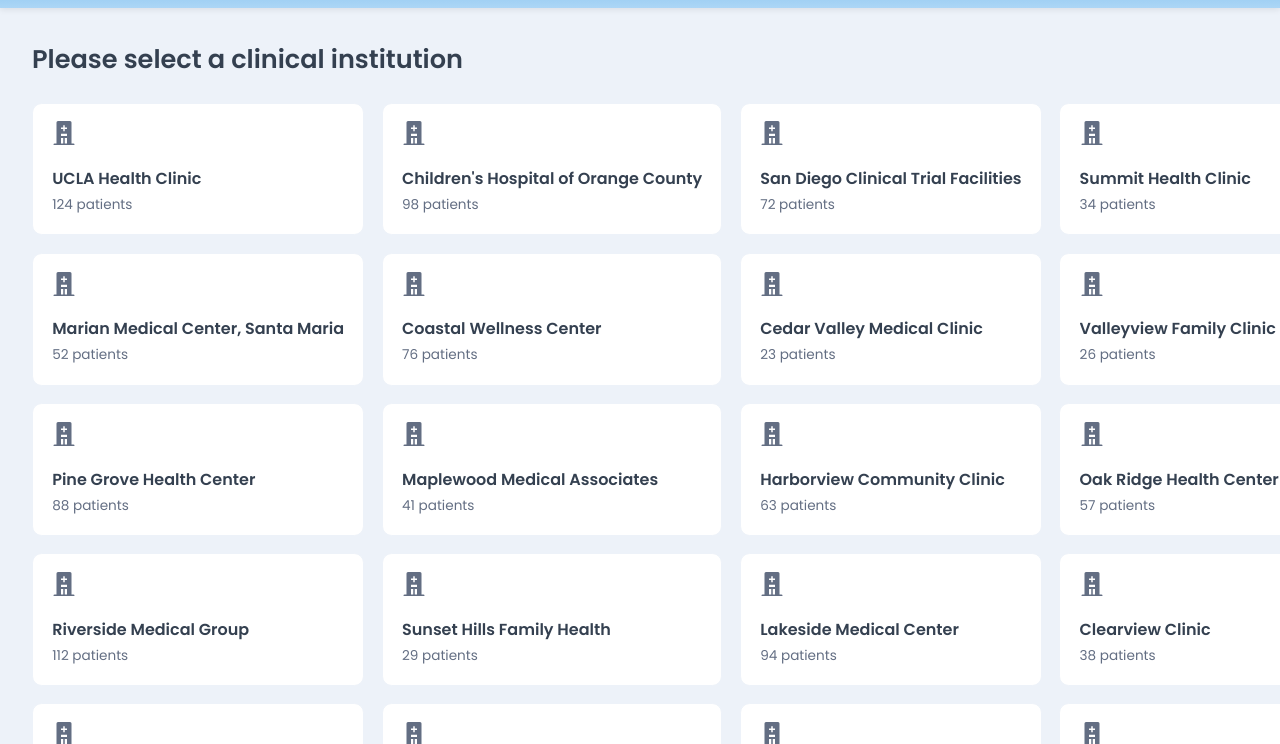
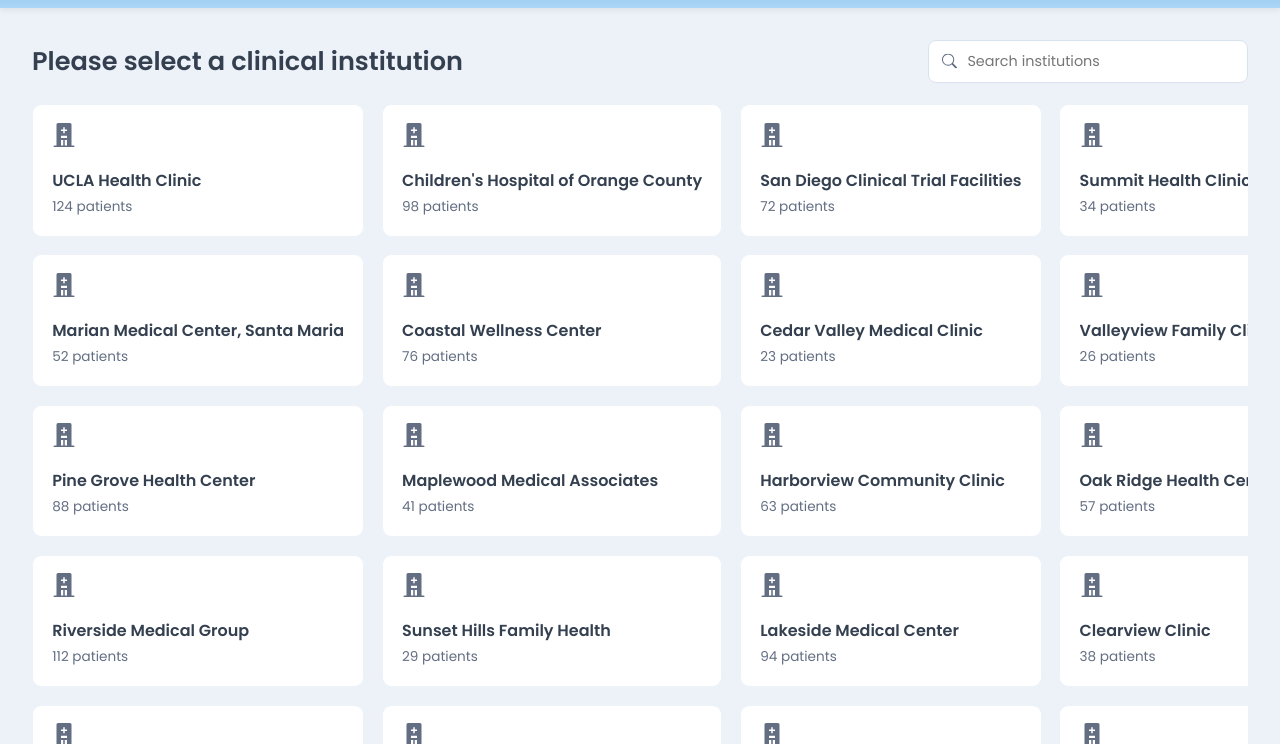
Before and after one commit to FuseLabCreative/LANES-patient-profile, a plain HTML site: page index.html in a window 1280 px wide. Shown: the part 56-800 px from the top of the page. Drawn offline with nearby package versions, Linux system fonts and the light colour scheme.

Commit message:
Institution select: fixed title + search bar, scrollable card grid, live filter
Co-Authored-By: Claude Opus 4.8 <noreply@anthropic.com>
Claude-Session: https://claude.ai/code/session_016EvrEFdodQKctaNWTiERxq

```diff
--- a/index.html
+++ b/index.html
@@ -1150,9 +1150,18 @@ body.flow-locked{ overflow:hidden; }
 .sa-syn-back .svg-ico{ width:12px; height:12px; }
 .sa-syn-back:hover{ background:var(--gray-100); }
 
-/* ---- clinical site grid (select screen) ---- */
-.cs-wrap{ max-width:1440px; margin:0 auto; padding:2rem 2rem 3rem; }
-.cs-title{ font-size:1.6rem; font-weight:600; color:var(--gray-900); margin:0 0 1.5rem; }
+/* ---- clinical institution grid (select screen) ---- */
+#scr-select.portal-screen{ overflow:hidden; }
+#scr-select.portal-screen.active{ display:flex; flex-direction:column; }
+.cs-wrap{ max-width:1440px; width:100%; margin:0 auto; padding:2rem 2rem 0; flex:1 1 auto; min-height:0; display:flex; flex-direction:column; box-sizing:border-box; }
+.cs-head{ display:flex; align-items:center; justify-content:space-between; gap:1rem 1.5rem; margin-bottom:1.35rem; flex-wrap:wrap; }
+.cs-title{ font-size:1.6rem; font-weight:600; color:var(--gray-900); margin:0; }
+.cs-search{ position:relative; }
+.cs-search .svg-ico{ position:absolute; left:.85rem; top:50%; transform:translateY(-50%); width:15px; height:15px; color:var(--gray-500); }
+.cs-search input{ width:320px; max-width:70vw; padding:.6rem .85rem .6rem 2.4rem; border:1px solid var(--gray-300); border-radius:.5rem; font-family:inherit; font-size:.9rem; background:#fff; }
+.cs-search input:focus{ outline:none; border-color:var(--primary); box-shadow:0 0 0 .18rem rgba(44,123,229,.15); }
+.cs-scroll{ flex:1 1 auto; min-height:0; overflow-y:auto; padding-bottom:2rem; }
+.cs-empty{ color:var(--gray-500); font-size:.9rem; padding:1.5rem .25rem; }
 .cs-grid{ display:grid; grid-template-columns:repeat(4,1fr); gap:1.1rem; }
 @media(max-width:1100px){ .cs-grid{ grid-template-columns:repeat(2,1fr); } }
 @media(max-width:640px){ .cs-grid{ grid-template-columns:1fr; } }
@@ -1190,8 +1199,11 @@ body.flow-locked{ overflow:hidden; }
 <div id="scr-select" class="portal-screen active">
   <div class="nav-host"></div>
   <div class="cs-wrap">
-    <h1 class="cs-title">Please select a clinical institution</h1>
-    <div class="cs-grid" id="cs-grid"></div>
+    <div class="cs-head">
+      <h1 class="cs-title">Please select a clinical institution</h1>
+      <div class="cs-search"><svg class="svg-ico"><use href="#i-search"/></svg><input type="text" id="cs-search-input" placeholder="Search institutions"></div>
+    </div>
+    <div class="cs-scroll"><div class="cs-grid" id="cs-grid"></div></div>
   </div>
 </div>
 
@@ -3062,13 +3074,16 @@ body.flow-locked{ overflow:hidden; }
   let activeClinic=CLINICS[0];
 
   /* ---- clinic card grid (select screen) ---- */
-  function buildClinicGrid(){ const g=document.getElementById('cs-grid'); g.innerHTML='';
-    CLINICS.forEach(c=>{ const d=document.createElement('button'); d.type='button'; d.className='cs-card';
+  function buildClinicGrid(filter){ const g=document.getElementById('cs-grid'); g.innerHTML=''; const q=(filter||'').toLowerCase();
+    const shown=CLINICS.filter(c=>!q||c.n.toLowerCase().includes(q));
+    if(!shown.length){ g.innerHTML='<div class="cs-empty">No institutions match your search.</div>'; return; }
+    shown.forEach(c=>{ const d=document.createElement('button'); d.type='button'; d.className='cs-card';
       d.innerHTML='<svg class="svg-ico"><use href="#i-hospital"/></svg><div class="cs-name" title="'+c.n+'">'+c.n+'</div><div class="cs-count">'+c.p+' patients</div>';
       d.addEventListener('click',()=>selectClinic(c)); g.appendChild(d); });
   }
   function selectClinic(c){ activeClinic=c; refreshClinicData(); updateClinicHeader(); buildTabs(); show('alerts'); }
   buildClinicGrid();
+  { const csi=document.getElementById('cs-search-input'); if(csi) csi.addEventListener('input', e=>buildClinicGrid(e.target.value)); }
 
   /* ---- clinic switcher dropdown (Smart Alerts header) ---- */
   const clinicWrap=document.getElementById('sa-clinic'), clinicBtn=document.getElementById('sa-clinic-btn'), clinicSearch=document.getElementById('sa-clinic-search-input');
```
